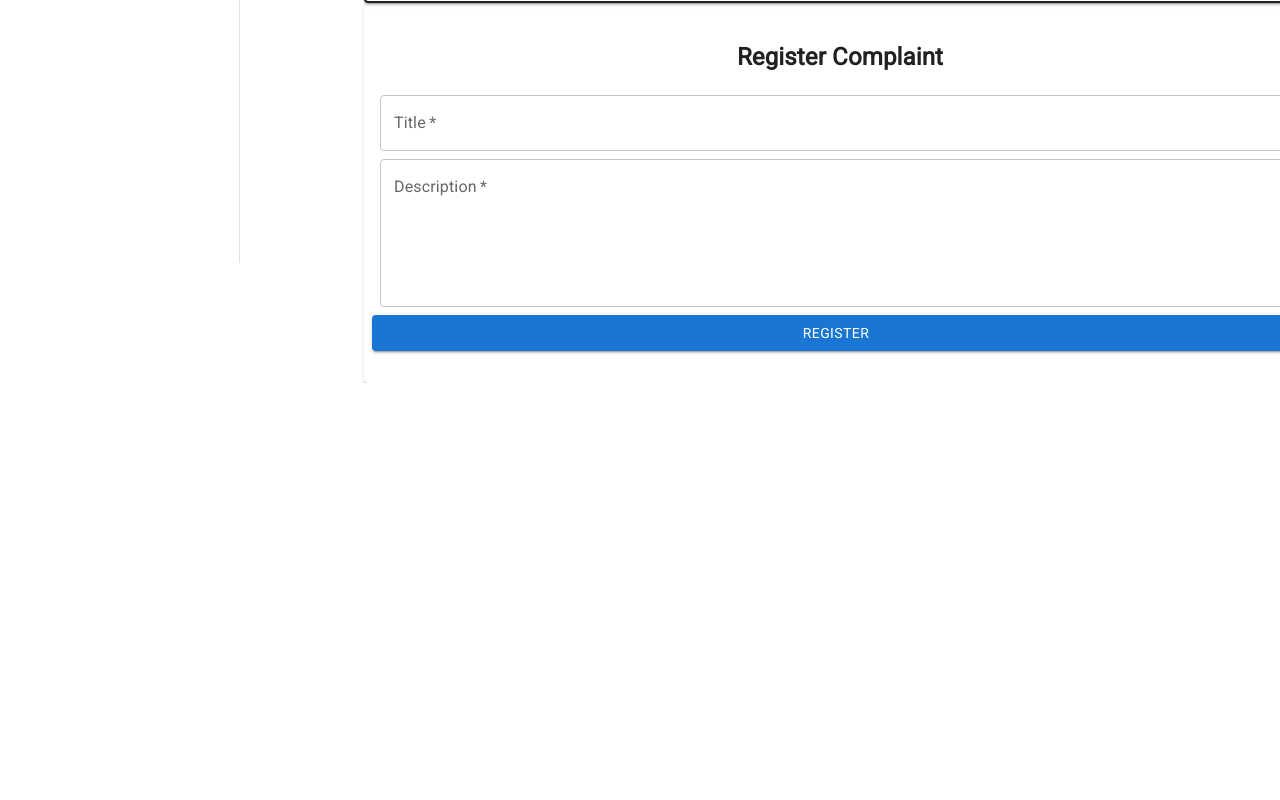
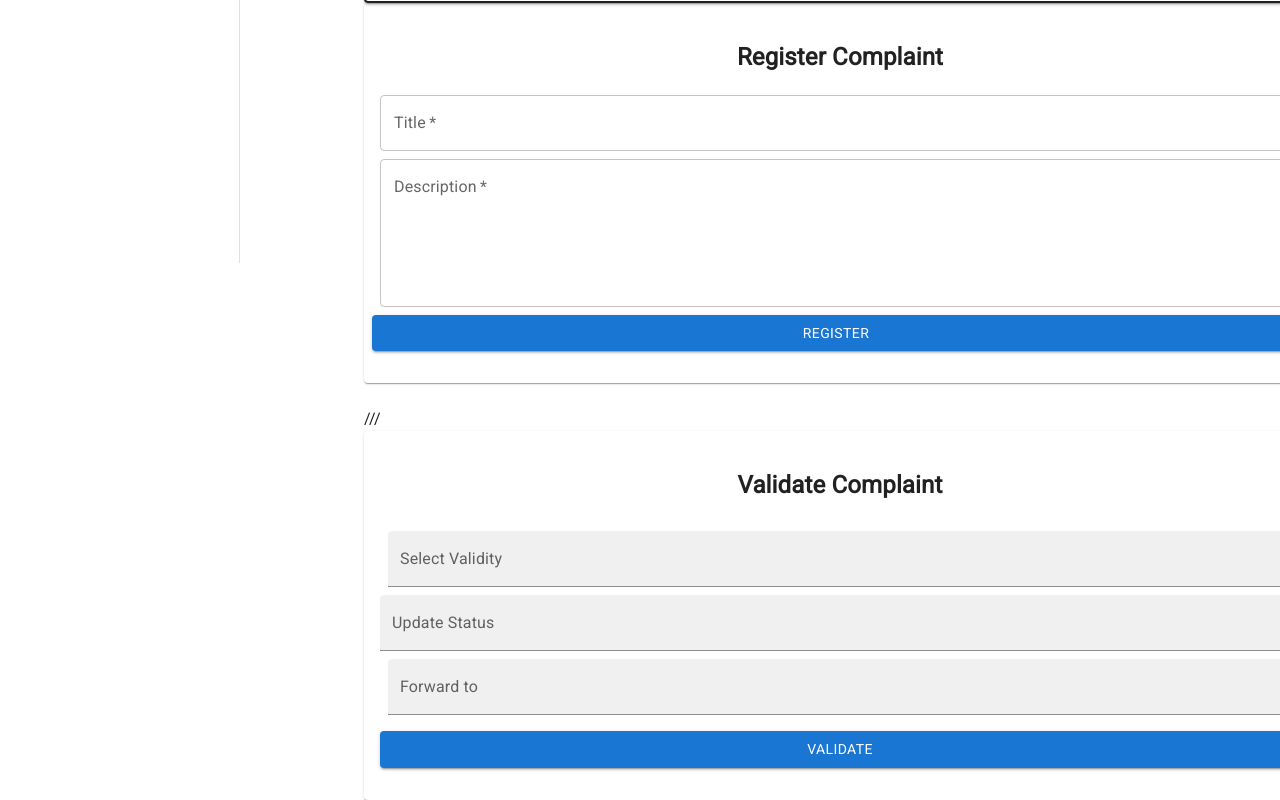
Before and after one commit to Vishnuchz324/nitc-CMS, a React (Create React App) app in the folder client/: page / in a window 1280 px wide. Shown: the part 537-1337 px from the top of the page. Before the commit the page ends 920 px from the top, so only its background shows below. Built offline with nearby package versions, Linux system fonts and the light colour scheme.

Commit message:
validate page added

```diff
--- a/client/package.json
+++ b/client/package.json
@@ -20,6 +20,8 @@
     "web-vitals": "^2.1.4"
   },
   "scripts": {
+
+
     "start": "react-scripts --openssl-legacy-provider start",
     "build": "react-scripts build",
     "test": "react-scripts test",
--- /dev/null
+++ b/client/src/components/validate.js
@@ -0,0 +1,73 @@
+import React, { useState } from 'react'
+import InputLabel from '@mui/material/InputLabel';
+import MenuItem from '@mui/material/MenuItem';
+import FormControl from '@mui/material/FormControl';
+import Select, { SelectChangeEvent } from '@mui/material/Select';
+
+import { Button, Box, Grid, TextField, Card, CardContent } from '@mui/material'
+
+import LockIcon from '@mui/icons-material/Lock';
+export const Validate =({handleChange})=>{
+
+    const btnstyle={margin:'8px 0'}
+    return(
+            <Card style={{margin:"0 auto"}}>
+                <CardContent>
+                    <Grid align="center">
+                        <h2>Validate Complaint</h2>
+                    </Grid>
+
+                    <Box sx={{ minWidth: 120 }}>
+                        <div>
+                        <FormControl variant="filled" sx={{ m: 1, minWidth: 120 }} fullWidth>
+                            <InputLabel id="demo-simple-select-filled-label">Select Validity</InputLabel>
+                                <Select
+                                  labelId="demo-simple-select-filled-label"
+                                  id="demo-simple-select-filled"
+                                  //value={validity}
+                                  onChange={handleChange}
+                                >
+
+
+                                   <MenuItem value={"Valid"}>Valid</MenuItem>
+                                   <MenuItem value={"InValid"}>InValid</MenuItem>
+                                   <MenuItem value={"ON HOLD"}>On Hold</MenuItem>
+                                </Select>
+                        </FormControl>
+
+                        </div>
+
+
+                    </Box>
+                    <Box sx={{ minWidth: 120 }}>
+                        <TextField fullWidth id="filled-basic" label="Update Status" variant="filled" />
+                    </Box>
+
+
+                    <Box sx={{ minWidth: 120 }}>
+                        <div>
+                        <FormControl variant="filled" sx={{ m: 1, minWidth: 120 }} fullWidth>
+                            <InputLabel id="demo-simple-select-filled-label">Forward to</InputLabel>
+                                <Select
+                                  labelId="demo-simple-select-filled-label"
+                                  id="demo-simple-select-filled"
+                                  //value={validity}
+                                  onChange={handleChange}
+                                >
+
+
+                                   <MenuItem value={"HoD"}>Head of Department</MenuItem>
+                                   <MenuItem value={"Administration office"}>Administration Office</MenuItem>
+                                   <MenuItem value={"SAC"}>Student Affairs Council</MenuItem>
+                                </Select>
+                        </FormControl>
+                        </div>
+                    </Box>
+                    <Button type='submit' color='primary' variant="contained" style={btnstyle} fullWidth> Validate</Button>
+
+
+                </CardContent>
+            </Card>
+
+    )
+}
--- a/client/src/pages/Dashboard.js
+++ b/client/src/pages/Dashboard.js
@@ -15,6 +15,7 @@ import ListItemText from "@mui/material/ListItemText";
 import InboxIcon from "@mui/icons-material/MoveToInbox";
 import MailIcon from "@mui/icons-material/Mail";
 import { Complaint } from "../components/complaint-register";
+import { Validate } from "../components/validate";
 
 
 
@@ -181,7 +182,15 @@ export const Dashboard = () => {
 
 			<Complaint/>
 
+			<br>
+			</br>
+			///
+			<Validate/>
+
+
 			</Box>
+
+
 			</div>
 			</div>
 
```
Also changed, not shown: 2 other files (tests, documents, lock files or other folders).
